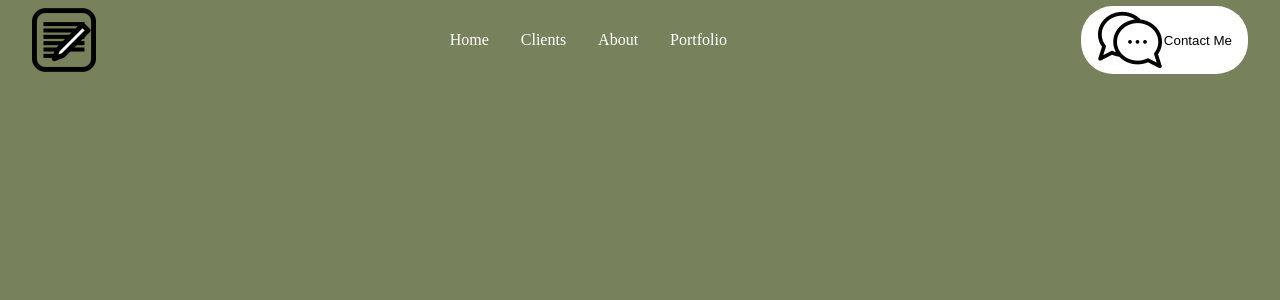
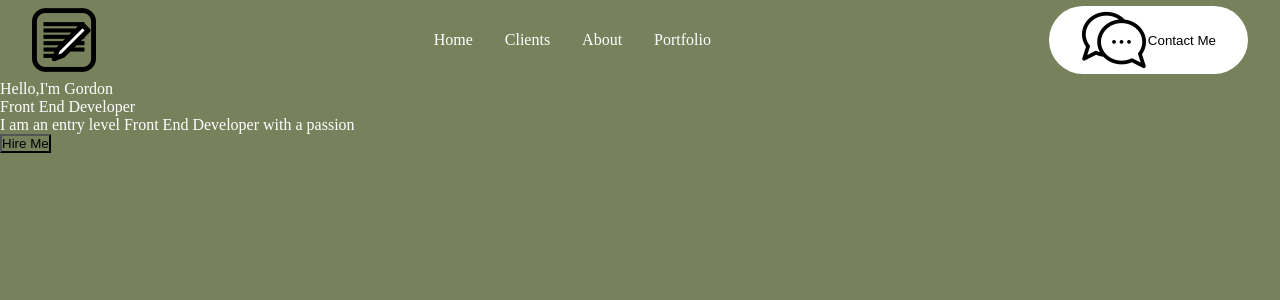
Before and after one commit to gocai/portfolio, a React (Create React App) app: page / in a window 1280 px wide. Shown: the top 300 px of the page. Built offline with nearby package versions, Linux system fonts and the light colour scheme.

Commit message:
starting header section

```diff
--- a/src/App.js
+++ b/src/App.js
@@ -1,9 +1,11 @@
 import Navbar from "./components/navbar/navbar";
+import Intro from "./components/intro/intro";
 
 function App() {
   return (
     <div className="App">
         <Navbar />
+        <Intro />
     </div>
   );
 }
--- /dev/null
+++ b/src/components/intro/intro.js
@@ -0,0 +1,20 @@
+import React from 'react'
+import {Link} from 'react-scroll';
+
+const Intro = () => {
+  return (
+    <div><section className="intro">
+        <div className="introContent">
+            <span className="hello">Hello,</span>
+            <span className="introText">I'm <span className="introName">Gordon</span><br />Front End Developer</span>
+            <p className="introPara">I am an entry level Front End Developer with a passion</p>
+            <Link><button className="btn">Hire Me</button></Link>
+        </div>
+        <img src="" alt="" className="bg" />
+    </section>
+
+    </div>
+  )
+}
+
+export default Intro
--- a/src/components/navbar/navbar.css
+++ b/src/components/navbar/navbar.css
@@ -38,8 +38,8 @@
     display: flex;
     align-items: center;
     justify-content: center;
-    padding: 0 1rem;
-    border-radius: 2rem;
+    padding: 0 2rem;
+    border-radius: 12rem;
     transition-duration: 0.4s;
 }
 
```
Also changed, not shown: src/components/intro/intro.css (added).
